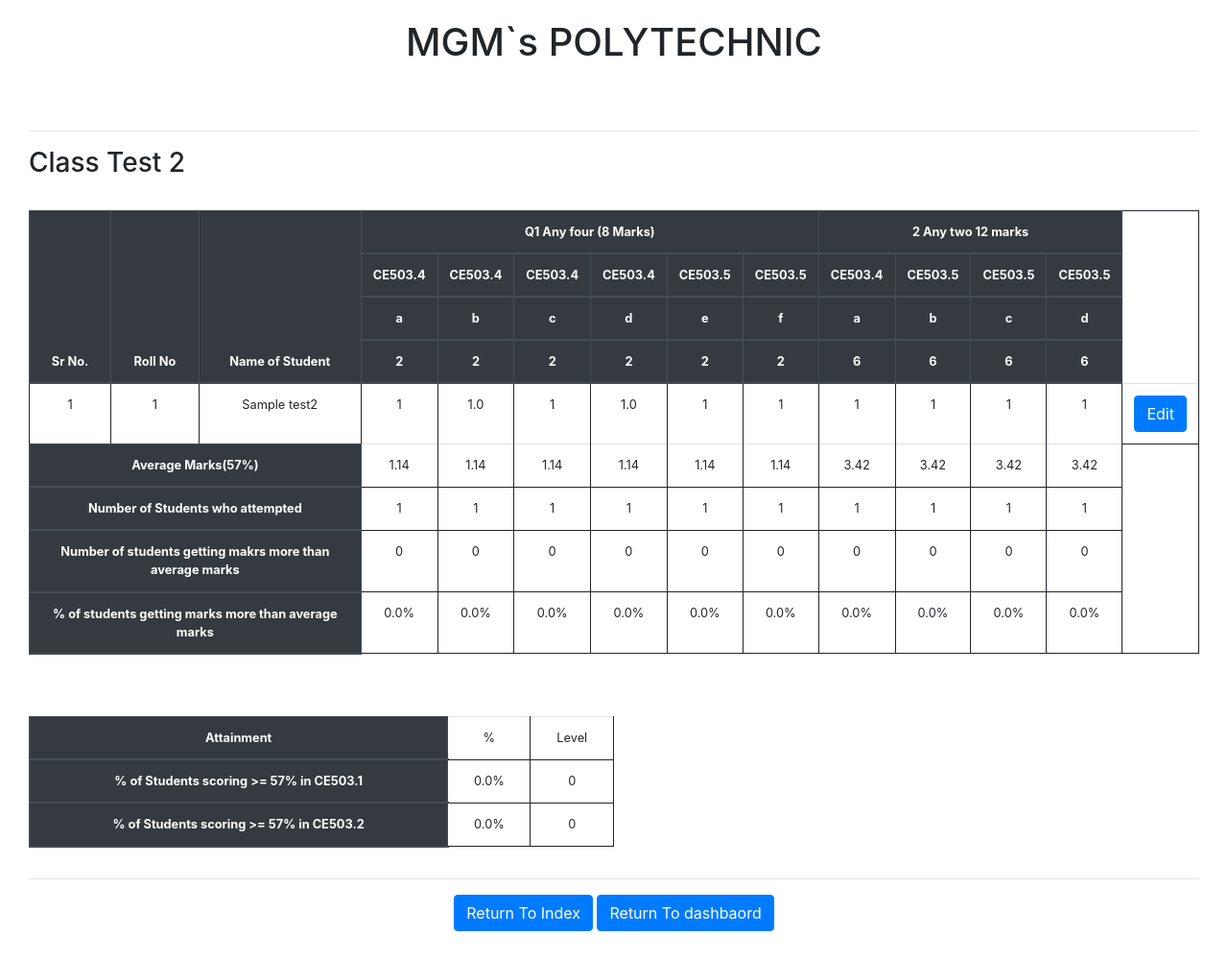
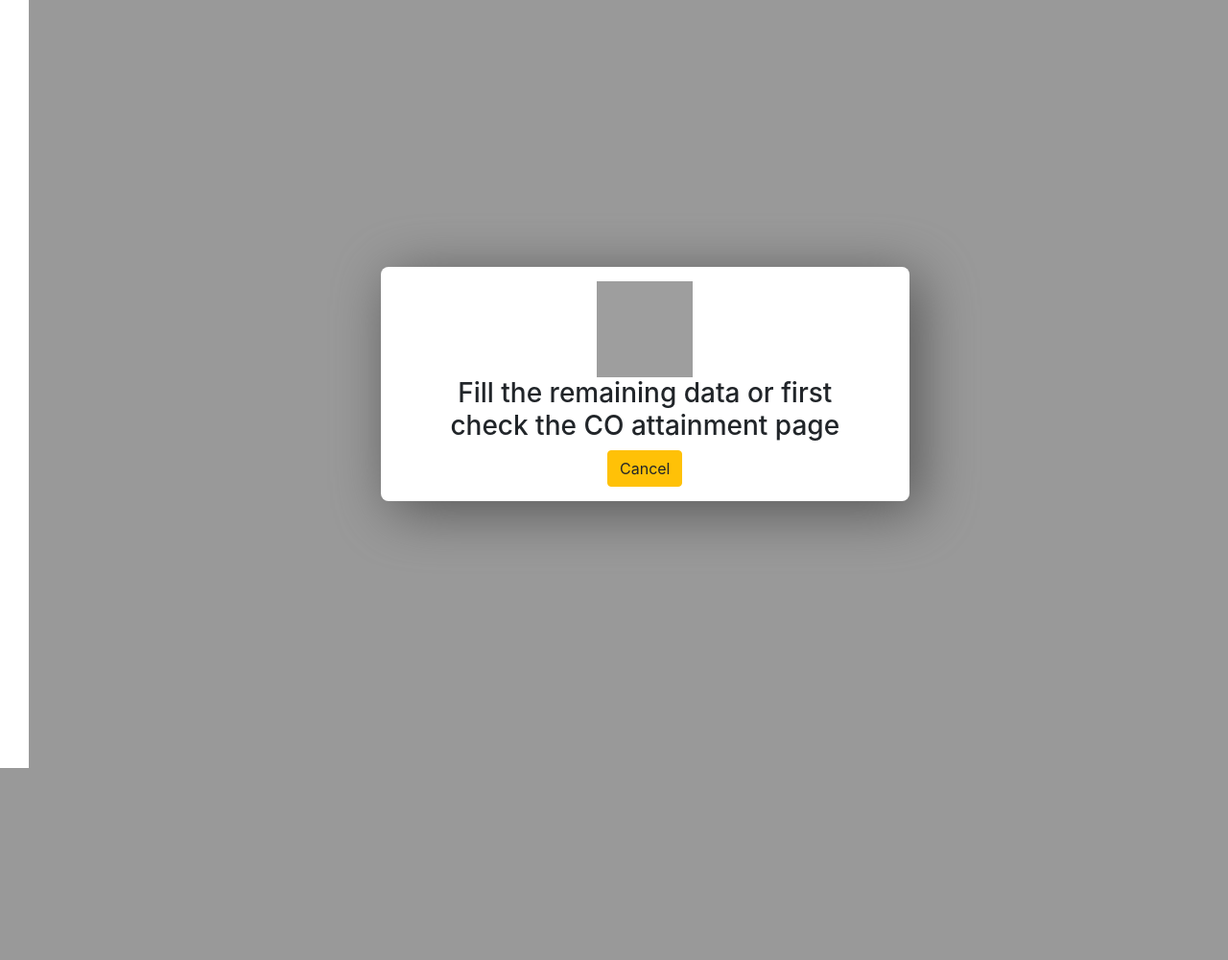
Before and after one commit to shaikhmudassir/nba, a Flask app: page /test2 in a window 1280 px wide. Shown: the whole page at 96% size. After the commit the page ends 800 px from the top, so only its background shows below. Run offline with Flask 2, Linux system fonts and the light colour scheme; the visitor is signed in with stand-in values (Sample User, id 1); tables that the repository leaves empty hold one stand-in row (values such as "Sample post"); grey boxes are pictures that could not be loaded.

Commit message:
Minor Changes

```diff
--- a/main.py
+++ b/main.py
@@ -12,7 +12,7 @@
 
 app = Flask(__name__)
 app.config['SQLALCHEMY_TRACK_MODIFICATIONS'] = True
-app.config['SQLALCHEMY_DATABASE_URI'] = 'mysql://root:@127.0.0.1/nba1'
+app.config['SQLALCHEMY_DATABASE_URI'] = 'mysql://root:@127.0.0.1/nba'
 #app.config['UPLOAD_FOLDER'] = 'C:\\Python37\\Projects\\NBA\\files' #error
 app.config['UPLOAD_FOLDER'] = app.root_path + '/files'
 
@@ -608,11 +608,17 @@
     per = {'co1_1':0,'co1_2':0,'co1_3':0,'co2_1':0,'co2_2':0,'co2_3':0,'co3_1':0,'co3_2':0,'co3_3':0,'co3_4':0,'co3_5':0}
     att_per={'co1':0,'co2':0,'co3':0}
     level={'co1':0,'co2':0,'co3':0}
+    codes = Comapping.query.filter_by(fieldId=session['field_id']).all()
     inp_rollno=[]
     rollnos=[]
     present=[]
     ids=[]
     names=[]
+    count = 0
+    for rows in codes:
+     count+=1
+    if count<5:
+      return render_template('validation.html',message="Fill the remaining data or first check the CO attainment page", serverSite=True)
     entries=Test1.query.filter_by(fieldId=session["field_id"]).all()
     select = Studentlist.query.filter_by(fieldId=session["field_id"]).all()
     if select!=[]:
@@ -848,13 +854,13 @@
               db.session.add(total_entry)
               db.session.commit()
           if (rn+2)<len(rollnos):
-            return render_template('test1.html',level=level,att_per=att_per,total=total,avg=avg,per=per,rows=entries,rollno=rollnos[rn+2],name=names[rn+2],id=ids[rn+2])
+            return render_template('test1.html',codes=codes,level=level,att_per=att_per,total=total,avg=avg,per=per,rows=entries,rollno=rollnos[rn+2],name=names[rn+2],id=ids[rn+2])
           else:
-            return render_template('test1.html',level=level,att_per=att_per,total=total,avg=avg,per=per,rows=entries,rollno=0)
+            return render_template('test1.html',codes=codes,level=level,att_per=att_per,total=total,avg=avg,per=per,rows=entries,rollno=0)
     if rollno==0:
-      return render_template('test1.html',level=level,att_per=att_per,total=total,avg=avg,per=per,rows=entries,rollno=0)
+      return render_template('test1.html',codes=codes,level=level,att_per=att_per,total=total,avg=avg,per=per,rows=entries,rollno=0)
     if request.method=="GET":
-      return render_template('test1.html',level=level,att_per=att_per,total=total,rows=entries,avg=avg,per=per,rollno=rollno,name=name,id=s_id)
+      return render_template('test1.html',codes=codes,level=level,att_per=att_per,total=total,rows=entries,avg=avg,per=per,rollno=rollno,name=name,id=s_id)
 
 
 @app.route('/test2',methods=['GET','POST'])
@@ -879,6 +885,12 @@
   present=[]
   ids=[]
   names=[]
+  codes = Comapping.query.filter_by(fieldId=session['field_id']).all()
+  count = 0
+  for rows in codes:
+    count+=1
+  if count<5:
+    return render_template('validation.html',message="Fill the remaining data or first check the CO attainment page", serverSite=True)
   entries=Test2.query.filter_by(fieldId=session["field_id"]).all()
   select = Studentlist.query.filter_by(fieldId=session["field_id"]).all()
   if select!=[]:
@@ -1095,13 +1107,13 @@
           db.session.add(total_entry)
           db.session.commit()
       if (rn+2)<len(rollnos):
-       return render_template('test2.html',level=level,att_per=att_per,total=total,avg=avg,per=per,rows=entries,rollno=rollnos[rn+2],name=names[rn+2],id=ids[rn+2])
+       return render_template('test2.html',codes=codes,level=level,att_per=att_per,total=total,avg=avg,per=per,rows=entries,rollno=rollnos[rn+2],name=names[rn+2],id=ids[rn+2])
       else:
-       return render_template('test2.html',level=level,att_per=att_per,total=total,avg=avg,per=per,rows=entries,rollno=0)
+       return render_template('test2.html',codes=codes,level=level,att_per=att_per,total=total,avg=avg,per=per,rows=entries,rollno=0)
   if rollno==0:
-    return render_template('test2.html',level=level,att_per=att_per,total=total,avg=avg,per=per,rows=entries,rollno=0)
+    return render_template('test2.html',codes=codes,level=level,att_per=att_per,total=total,avg=avg,per=per,rows=entries,rollno=0)
   if request.method=="GET":
-        return render_template('test2.html',level=level,att_per=att_per,total=total,rows=entries,avg=avg,per=per,rollno=rollno,name=name,id=s_id)
+        return render_template('test2.html',codes=codes,level=level,att_per=att_per,total=total,rows=entries,avg=avg,per=per,rollno=rollno,name=name,id=s_id)
 
 @app.route('/msbte',methods=['GET','POST'])
 def msbte():
@@ -1258,6 +1270,12 @@
     fetch=[]
     ids=[]
     names=[]
+    codes = Comapping.query.filter_by(fieldId=session['field_id']).all()
+    count = 0
+    for rows in codes:
+      count+=1
+    if count<5:
+      return render_template('validation.html',message="Fill the remaining data or first check the CO attainment page", serverSite=True)
     select=Studentlist.query.filter_by(fieldId=session["field_id"]).all()
     entries=Prpa.query.filter_by(fieldId=session["field_id"]).all()
     if select!=[]:
@@ -1462,14 +1480,14 @@
              db.session.commit()
              practical=Practical_prpa.query.filter_by(fieldId=session["field_id"]).first()
         if (rn+2)<len(rollnos):
-          return render_template('prpa.html',practical=practical,level=level,total=total,avg=avg,per=per,\
+          return render_template('prpa.html',codes=codes,practical=practical,level=level,total=total,avg=avg,per=per,\
           rows=entries,rollno=rollnos[rn+2],name=names[rn+2],id=ids[rn+2],Prac_avg=Prac_avg,Prac_max=Prac_max)
         else:
-          return render_template('prpa.html',practical=practical,level=level,total=total,avg=avg,per=per,rows=entries,rollno=0,Prac_avg=Prac_avg,Prac_max=Prac_max)
+          return render_template('prpa.html',codes=codes,practical=practical,level=level,total=total,avg=avg,per=per,rows=entries,rollno=0,Prac_avg=Prac_avg,Prac_max=Prac_max)
     if rollno==0:
-      return render_template('prpa.html',practical=practical,level=level,total=total,avg=avg,per=per,rows=entries,rollno=0,Prac_avg=Prac_avg,Prac_max=Prac_max)
+      return render_template('prpa.html',codes=codes,practical=practical,level=level,total=total,avg=avg,per=per,rows=entries,rollno=0,Prac_avg=Prac_avg,Prac_max=Prac_max)
     if request.method=="GET":
-      return render_template('prpa.html',rows=entries,level=level,total=total,practical=practical, \
+      return render_template('prpa.html',codes=codes,rows=entries,level=level,total=total,practical=practical, \
     avg=avg,per=per,rollno=rollno,name=name,id=s_id,Prac_avg=Prac_avg,Prac_max=Prac_max)
 
 
--- a/templates/test2.html
+++ b/templates/test2.html
@@ -19,16 +19,16 @@
         <th colspan="4" >2 Any two 12 marks</th>
       </tr>
       <tr>
-        <th>CE503.4</th>
-        <th>CE503.4</th>
-        <th>CE503.4</th>
-        <th>CE503.4</th>
-        <th>CE503.5</th>
-        <th>CE503.5</th>
-        <th>CE503.4</th>
-        <th>CE503.5</th>
-        <th>CE503.5</th>
-        <th>CE503.5</th>
+        <th>{{codes[3].coCode}}</th>
+        <th>{{codes[3].coCode}}</th>
+        <th>{{codes[3].coCode}}</th>
+        <th>{{codes[3].coCode}}</th>
+        <th>{{codes[4].coCode}}</th>
+        <th>{{codes[4].coCode}}</th>
+        <th>{{codes[3].coCode}}</th>
+        <th>{{codes[4].coCode}}</th>
+        <th>{{codes[4].coCode}}</th>
+        <th>{{codes[4].coCode}}</th>
       </tr>
       <tr>
         <th>a</th>
@@ -62,16 +62,16 @@
           <td>{{row.Id}}</td>
           <td>{{row.rollNo}}</td>
           <td>{{row.StudentName}}</td>
-          <td id="{{row.rollNo}}1" onclick=inputter(this.id)><input type="text" name={{row.rollNo}}1 id={{row.rollNo}}1 style="display:none">{{row.CO4_1 if row.CO4_1>=0 else ""}}</td>
-          <td id="{{row.rollNo}}2" onclick=inputter(this.id)><input type="text" name={{row.rollNo}}2 id={{row.rollNo}}2 style="display:none">{{row.CO4_2 if row.CO4_2>=0 else ""}}</td>
-          <td id="{{row.rollNo}}3" onclick=inputter(this.id)><input type="text" name={{row.rollNo}}3 id={{row.rollNo}}3 style="display:none">{{row.CO4_3 if row.CO4_3>=0 else ""}}</td>
-          <td id="{{row.rollNo}}4" onclick=inputter(this.id)><input type="text" name={{row.rollNo}}4 id={{row.rollNo}}4 style="display:none">{{row.CO4_4 if row.CO4_4>=0 else ""}}</td>
-          <td id="{{row.rollNo}}5" onclick=inputter(this.id)><input type="text" name={{row.rollNo}}5 id={{row.rollNo}}5 style="display:none">{{row.CO5_1 if row.CO5_1>=0 else ""}}</td>
-          <td id="{{row.rollNo}}6" onclick=inputter(this.id)><input type="text" name={{row.rollNo}}6 id={{row.rollNo}}6 style="display:none">{{row.CO5_2 if row.CO5_2>=0 else ""}}</td>
-          <td id="{{row.rollNo}}7" onclick=inputter(this.id)><input type="text" name={{row.rollNo}}7 id={{row.rollNo}}7 style="display:none">{{row.CO4_5 if row.CO4_5>=0 else ""}}</td>
-          <td id="{{row.rollNo}}8" onclick=inputter(this.id)><input type="text" name={{row.rollNo}}8 id={{row.rollNo}}8 style="display:none">{{row.CO5_3 if row.CO5_3>=0 else ""}}</td>
-          <td id="{{row.rollNo}}9" onclick=inputter(this.id)><input type="text" name={{row.rollNo}}9 id={{row.rollNo}}9 style="display:none">{{row.CO5_4 if row.CO5_4>=0 else ""}}</td>
-          <td id="{{row.rollNo}}10" onclick=inputter(this.id)><input type="text"name={{row.rollNo}}10  id={{row.rollNo}}10 style="display:none">{{row.CO5_5 if row.CO5_5>=0 else ""}}</td>
+          <td id="{{row.rollNo}}1" onclick=inputter(this.id)><input type="number" name={{row.rollNo}}1 id={{row.rollNo}}1 style="display:none">{{row.CO4_1 if row.CO4_1>=0 else ""}}</td>
+          <td id="{{row.rollNo}}2" onclick=inputter(this.id)><input type="number" name={{row.rollNo}}2 id={{row.rollNo}}2 style="display:none">{{row.CO4_2 if row.CO4_2>=0 else ""}}</td>
+          <td id="{{row.rollNo}}3" onclick=inputter(this.id)><input type="number" name={{row.rollNo}}3 id={{row.rollNo}}3 style="display:none">{{row.CO4_3 if row.CO4_3>=0 else ""}}</td>
+          <td id="{{row.rollNo}}4" onclick=inputter(this.id)><input type="number" name={{row.rollNo}}4 id={{row.rollNo}}4 style="display:none">{{row.CO4_4 if row.CO4_4>=0 else ""}}</td>
+          <td id="{{row.rollNo}}5" onclick=inputter(this.id)><input type="number" name={{row.rollNo}}5 id={{row.rollNo}}5 style="display:none">{{row.CO5_1 if row.CO5_1>=0 else ""}}</td>
+          <td id="{{row.rollNo}}6" onclick=inputter(this.id)><input type="number" name={{row.rollNo}}6 id={{row.rollNo}}6 style="display:none">{{row.CO5_2 if row.CO5_2>=0 else ""}}</td>
+          <td id="{{row.rollNo}}7" onclick=inputter(this.id)><input type="number" name={{row.rollNo}}7 id={{row.rollNo}}7 style="display:none">{{row.CO4_5 if row.CO4_5>=0 else ""}}</td>
+          <td id="{{row.rollNo}}8" onclick=inputter(this.id)><input type="number" name={{row.rollNo}}8 id={{row.rollNo}}8 style="display:none">{{row.CO5_3 if row.CO5_3>=0 else ""}}</td>
+          <td id="{{row.rollNo}}9" onclick=inputter(this.id)><input type="number" name={{row.rollNo}}9 id={{row.rollNo}}9 style="display:none">{{row.CO5_4 if row.CO5_4>=0 else ""}}</td>
+          <td id="{{row.rollNo}}10" onclick=inputter(this.id)><input type="number"name={{row.rollNo}}10  id={{row.rollNo}}10 style="display:none">{{row.CO5_5 if row.CO5_5>=0 else ""}}</td>
           <td><input type="submit" class="btn btn-primary" name="{{row.StudentName}}" value="Edit"></td>
 
         </tr>
```
Also changed, not shown: templates/dashboard.html (+11 -12 lines), templates/prpa.html (+3 -5 lines), templates/test1.html (+31 -12 lines).
